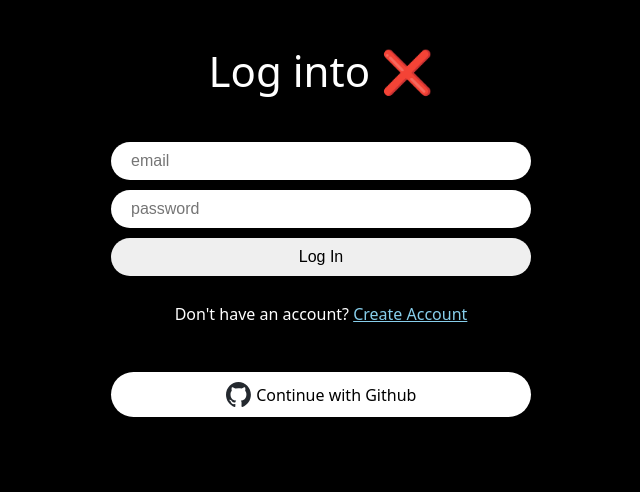
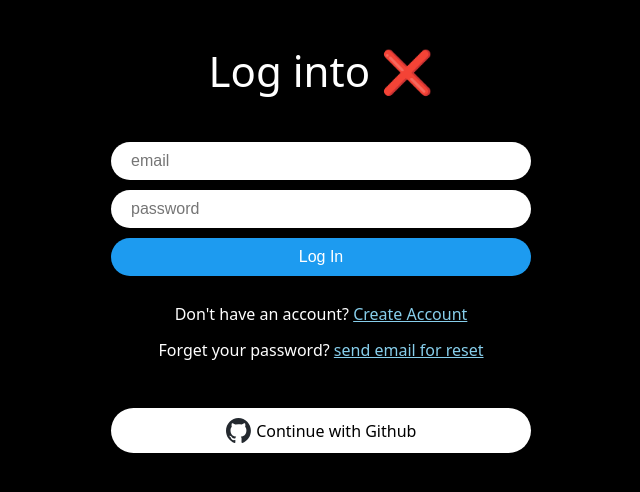
Before and after one commit to mignonwhale/react-nwitter-reloaded, a React (Vite) app: page /login in a window 1280 px wide. Shown: the top 492 px of the page, without its empty margins (319-959 px from the left). Built offline with nearby package versions, Linux system fonts and the light colour scheme; no server answers.

Commit message:
비밀번호 리셋 메일 발송

```diff
--- a/src/App.tsx
+++ b/src/App.tsx
@@ -10,6 +10,7 @@
 import LoadingScreen from "./components/loadingScreen"
 import { auth } from "./firebase"
 import ProtectedRoute from "./components/protected-route"
+import ResetPassword from "./components/reset-password"
 
 const router = createBrowserRouter([
   {
@@ -38,6 +39,10 @@
     path: "/create-account",
     element: <CreateAccount />,
   },
+  {
+    path: "/reset-password",
+    element: <ResetPassword />,
+  },
 ])
 
 const GlobalStyles = createGlobalStyle`
@@ -62,7 +67,7 @@
 function App() {
   const [isLoading, setIsLoading] = useState(true)
   const init = async () => {
-    await auth.authStateReady()
+    await auth.authStateReady() // 로그인 여부 확인
     setIsLoading(false)
   }
   useEffect(() => {
--- a/src/components/auth-components.ts
+++ b/src/components/auth-components.ts
@@ -26,6 +26,8 @@
   width: 100%;
   font-size: 16px;
   &[type="submit"] {
+    background-color: #1d9bf0;
+    color: white;
     cursor: pointer;
     &:hover {
       opacity: 0.8;
--- a/src/components/login.tsx
+++ b/src/components/login.tsx
@@ -55,6 +55,9 @@
       <Switcher>
         Don't have an account? <Link to="/create-account">Create Account</Link>
       </Switcher>
+      <Switcher>
+        Forget your password? <Link to="/reset-password">send email for reset</Link>
+      </Switcher>
       <GithubButton />
     </Wrapper>
   )
--- /dev/null
+++ b/src/components/reset-password.tsx
@@ -0,0 +1,40 @@
+import { useState } from "react"
+import { Form, Input, Wrapper } from "./auth-components"
+import { sendPasswordResetEmail } from "firebase/auth"
+import { auth } from "../firebase"
+import { useNavigate } from "react-router-dom"
+
+export default function ResetPassword() {
+  const navigate = useNavigate()
+  const [isLoading, setIsLoading] = useState(false) // 서브밋 시 true 서버 응답 후 false
+  const [email, setEmail] = useState("")
+
+  const onChange = (e: React.ChangeEvent<HTMLInputElement>) => {
+    const {
+      target: { value },
+    } = e
+    setEmail(value)
+  }
+
+  const onSubmit = async (e: React.FormEvent<HTMLFormElement>) => {
+    e.preventDefault()
+    try {
+      setIsLoading(true)
+      await sendPasswordResetEmail(auth, email)
+      navigate("/login")
+    } catch (e) {
+      console.log(e)
+    } finally {
+      setIsLoading(false)
+    }
+  }
+
+  return (
+    <Wrapper>
+      <Form onSubmit={onSubmit}>
+        <Input name="email" type="email" value={email} placeholder="email" onChange={onChange} />
+        <Input type="submit" value={isLoading ? "Sending..." : "Send Email"} />
+      </Form>
+    </Wrapper>
+  )
+}
```
Also changed, not shown: 1 other file (tests, documents, lock files or other folders).
